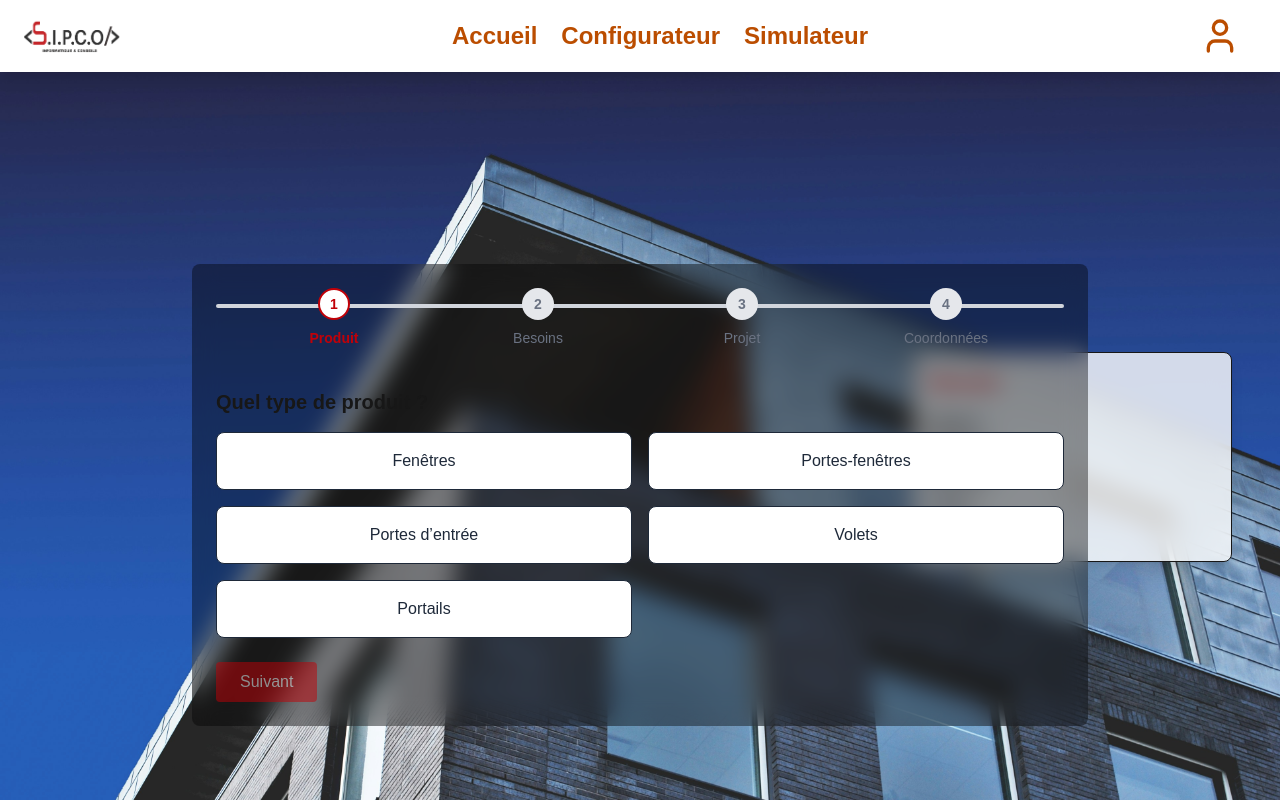
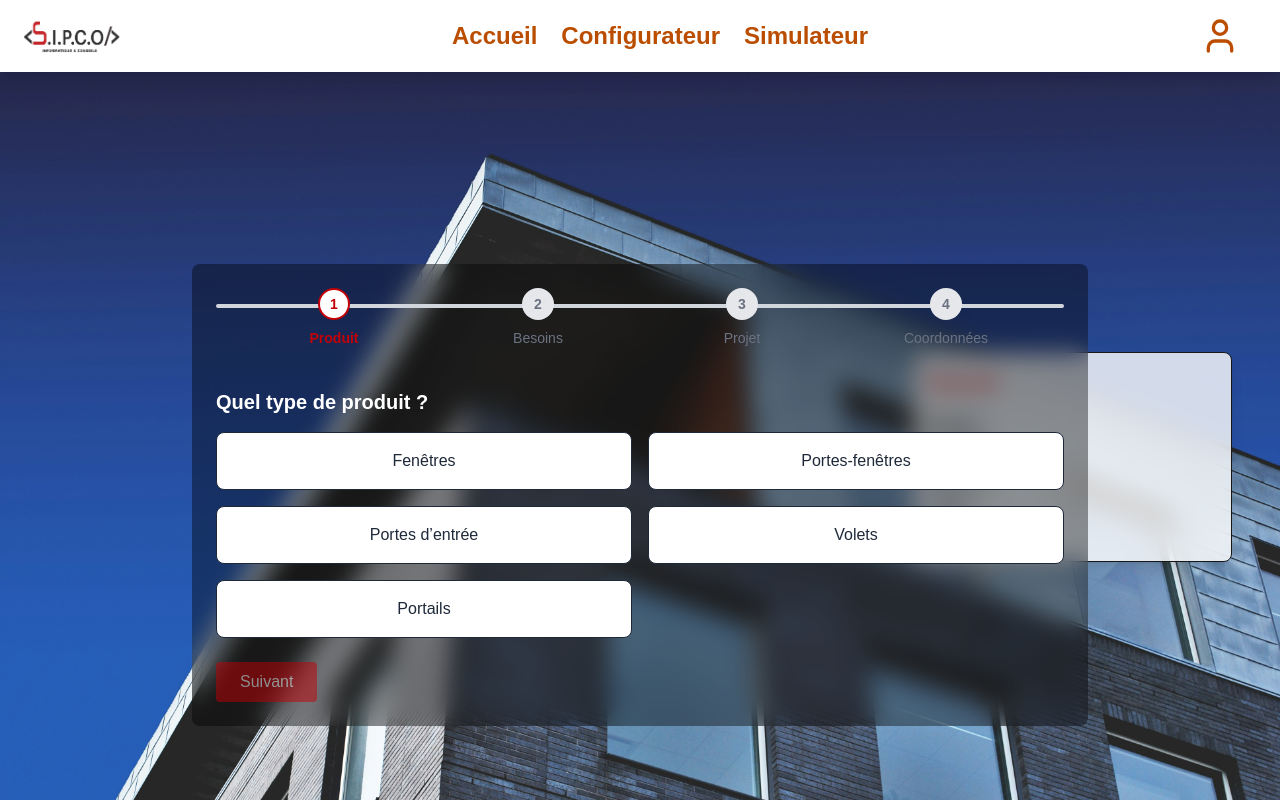
Before and after one commit to FlorianSIPCO/configurateur, a Next.js app: page /simulateur in a window 1280 px wide. Shown: the top 800 px of the page. Built offline with nearby package versions, Linux system fonts and the light colour scheme.

Commit message:
edit css

```diff
--- a/src/app/components/Simulateur/Step1.tsx
+++ b/src/app/components/Simulateur/Step1.tsx
@@ -11,7 +11,7 @@ export default function Step1({ data, onChange, onNext }: Props) {
 
   return (
     <div>
-      <h2 className="text-xl font-bold mb-4">Quel type de produit ?</h2>
+      <h2 className="text-xl font-bold mb-4 text-white">Quel type de produit ?</h2>
       <div className="grid grid-cols-1 md:grid-cols-2 gap-4 mb-6">
         {productTypes.map((type) => (
           <button
--- a/src/app/components/Simulateur/Step2.tsx
+++ b/src/app/components/Simulateur/Step2.tsx
@@ -38,7 +38,7 @@ export default function Step2({ data, onChange, onNext, onBack }: Props) {
 
       {/* Type de matériau */}
       <div className="mb-6">
-        <label className="block font-medium mb-2">Type de matériau</label>
+        <label className="block font-medium mb-2 text-white">Type de matériau</label>
         <div className="grid grid-cols-2 md:grid-cols-3 lg:grid-cols-5 gap-4">
           {materials.map((mat) => (
             <button
--- a/src/app/components/Simulateur/Step3.tsx
+++ b/src/app/components/Simulateur/Step3.tsx
@@ -16,7 +16,7 @@ export default function Step3({ data, onChange, onNext, onBack }: Props) {
 
   return (
     <div>
-      <h2 className="text-xl font-bold mb-4">Quel est votre type de projet ?</h2>
+      <h2 className="text-xl font-bold mb-4 text-white">Quel est votre type de projet ?</h2>
 
       <div className="flex flex-col gap-4 mb-6">
         {options.map((option) => (
--- a/src/app/components/Simulateur/Step4.tsx
+++ b/src/app/components/Simulateur/Step4.tsx
@@ -15,7 +15,7 @@ type Props = {
 export default function Step4({ data, onChange, onBack, onSubmit }: Props) {
   return (
     <div className="space-y-6">
-      <h2 className="text-xl font-semibold">Vos coordonnées</h2>
+      <h2 className="text-xl font-semibold text-white">Vos coordonnées</h2>
 
       <div className="grid grid-cols-1 md:grid-cols-2 gap-4">
         <input
```
